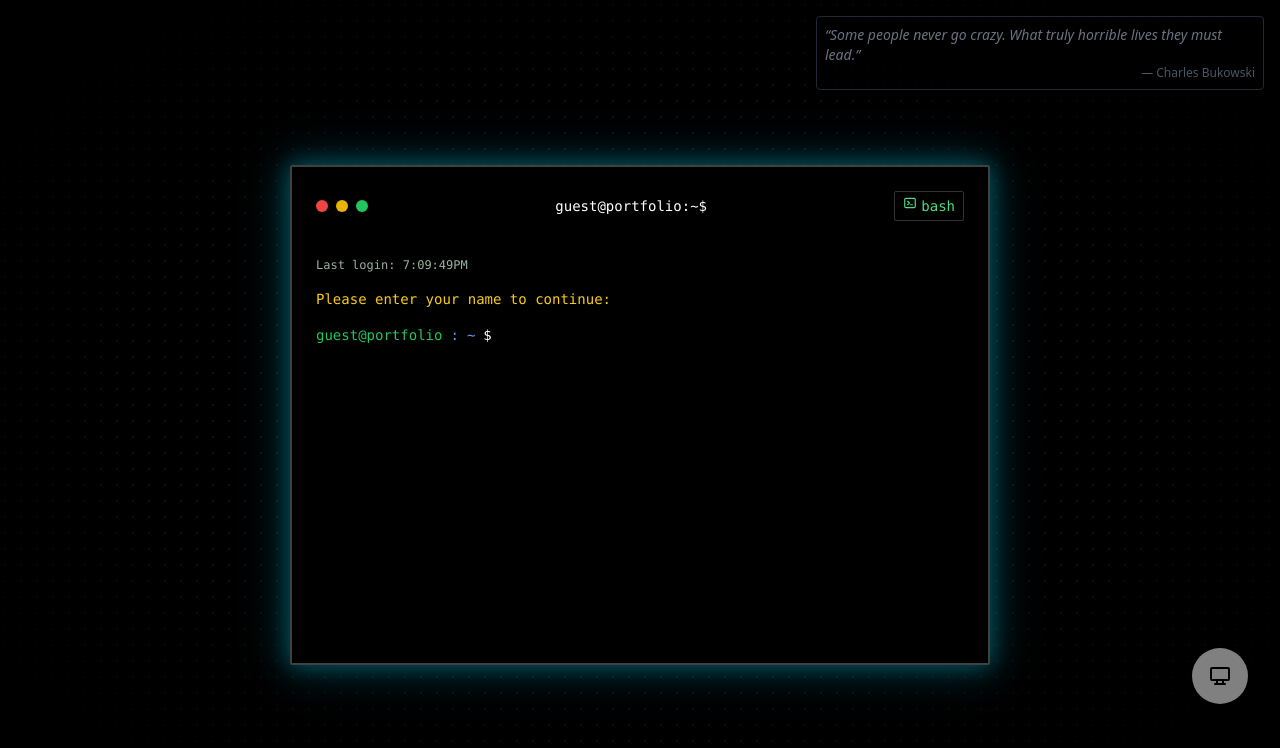
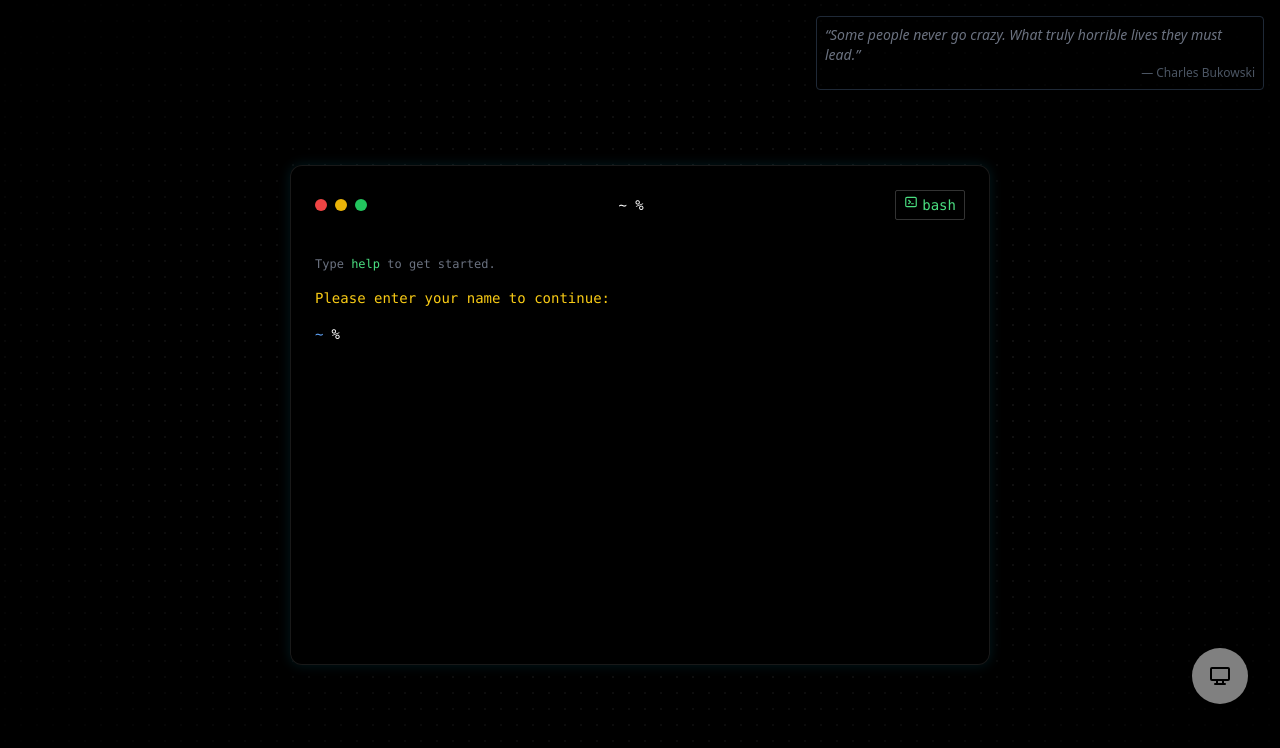
Before and after one commit to Pranav322/portfolio-v3, a Next.js app: page / in a window 1280 px wide. Both pictures are taken after a click on the button 1220 px from the left and 676 px from the top of the page. Shown: the top 748 px of the page. Built offline with nearby package versions, Linux system fonts and the light colour scheme.

Commit message:
feat(terminal): refine shell prompt and styling

```diff
--- a/app/components/Terminal/Terminal.tsx
+++ b/app/components/Terminal/Terminal.tsx
@@ -1,16 +1,12 @@
 import React, { ChangeEvent, KeyboardEvent, useEffect, useRef, useState } from 'react';
 import { IconTerminal2 } from '@tabler/icons-react';
 import { safeEvaluate } from '@/lib/math';
-import { getFormattedTime } from '@/lib/utils';
 
-const TerminalClock = () => {
-  const [time, setTime] = useState(getFormattedTime());
-  useEffect(() => {
-    const timer = setInterval(() => setTime(getFormattedTime()), 1000);
-    return () => clearInterval(timer);
-  }, []);
-  return <div className="text-xs mb-2 sm:mb-4 opacity-70">Last login: {time}</div>;
-};
+const TerminalHint = () => (
+  <div className="text-xs mb-2 sm:mb-4 text-gray-500">
+    Type <span className="text-green-400">help</span> to get started.
+  </div>
+);
 
 const Terminalcomp = () => {
   const [input, setInput] = useState('');
@@ -158,7 +154,6 @@ const Terminalcomp = () => {
           {
             id: Date.now(),
             input: name,
-            time: getFormattedTime(),
             output: `Welcome ${name}! Type 'help' to see available commands.`,
             directory: currentDirectory,
           },
@@ -444,7 +439,6 @@ const Terminalcomp = () => {
       const newCommand = {
         id: Date.now(),
         input: fullCommand,
-        time: getFormattedTime(),
         output,
         directory: currentDirectory,
       };
@@ -460,7 +454,7 @@ const Terminalcomp = () => {
 
   const getPrompt = () => {
     const displayDir = currentDirectory === '~' ? '~' : currentDirectory.replace(/^~\//, '');
-    return `${userName || 'guest'}@portfolio:${displayDir}$`;
+    return `${displayDir} %`;
   };
 
   return (
@@ -472,8 +466,8 @@ const Terminalcomp = () => {
         <p className="text-gray-600 text-right text-xs">— Charles Bukowski</p>
       </div>
 
-      <div className="border-2 border-neutral-800 dark:border-neutral-700 rounded-sm w-full max-w-[700px] h-[500px] max-h-[80vh] bg-black/90 backdrop-blur-sm p-2 sm:p-4 overflow-y-auto font-mono terminal-glow mobile-hide-scrollbar custom-scrollbar">
-        <div className="flex justify-between mb-3 sm:mb-5 items-center sticky top-0 bg-black/90 z-20 backdrop-blur-lg p-1 sm:p-2 rounded-sm">
+      <div className="border border-neutral-800/50 dark:border-neutral-700/40 rounded-xl w-full max-w-[700px] h-[500px] max-h-[80vh] bg-black/90 backdrop-blur-sm p-2 sm:p-4 overflow-y-auto font-mono terminal-glow mobile-hide-scrollbar custom-scrollbar">
+        <div className="flex justify-between mb-3 sm:mb-5 items-center sticky top-0 bg-black/90 z-20 backdrop-blur-lg p-1 sm:p-2 rounded-lg">
           <div className="flex gap-1 sm:gap-2">
             <div
               className="w-2 h-2 sm:w-3 sm:h-3 duration-200 cursor-pointer bg-red-500 rounded-full hover:bg-red-400"
@@ -489,15 +483,13 @@ const Terminalcomp = () => {
           </span>
         </div>
         <div className="p-1 sm:p-2 text-green-100">
-          <TerminalClock />
+          <TerminalHint />
 
           {commands.map(command => (
             <div key={command.id} className="mb-2 sm:mb-4" suppressHydrationWarning>
               <div className="flex gap-1 sm:gap-2 text-xs sm:text-sm flex-wrap">
-                <span className="text-green-500">{userName || 'guest'}@portfolio</span>
-                <span className="text-blue-400">:</span>
                 <span className="text-blue-400">{command.directory || '~'}</span>
-                <span className="text-white">$</span>
+                <span className="text-white">%</span>
                 <span className="text-white break-all">{command.input}</span>
               </div>
               <div className="mt-1 text-xs sm:text-sm text-gray-300 break-words whitespace-pre-wrap">
@@ -512,10 +504,10 @@ const Terminalcomp = () => {
             </div>
           )}
           <div className="flex items-center gap-1 sm:gap-2 text-xs sm:text-sm">
-            <span className="text-green-500">{userName || 'guest'}@portfolio</span>
-            <span className="text-blue-400">:</span>
-            <span className="text-blue-400">{currentDirectory}</span>
-            <span className="text-white">$</span>
+            <span className="text-blue-400 whitespace-nowrap flex-shrink-0">
+              {currentDirectory}
+            </span>
+            <span className="text-white flex-shrink-0">%</span>
             <form className="w-full flex items-center gap-1 sm:gap-2">
               <input
                 type="text"
--- a/app/globals.css
+++ b/app/globals.css
@@ -38,10 +38,7 @@ body {
   font-family: Arial, Helvetica, sans-serif;
 } */
 .terminal-glow {
-  box-shadow:
-    0 0 20px 2px rgba(6, 182, 212, 0.3),
-    0 0 40px 5px rgba(6, 182, 212, 0.2),
-    0 0 60px 8px rgba(6, 182, 212, 0.1);
+  box-shadow: 0 0 12px 1px rgba(6, 182, 212, 0.12);
 }
 
 /* Custom scrollbar for general use */
```
